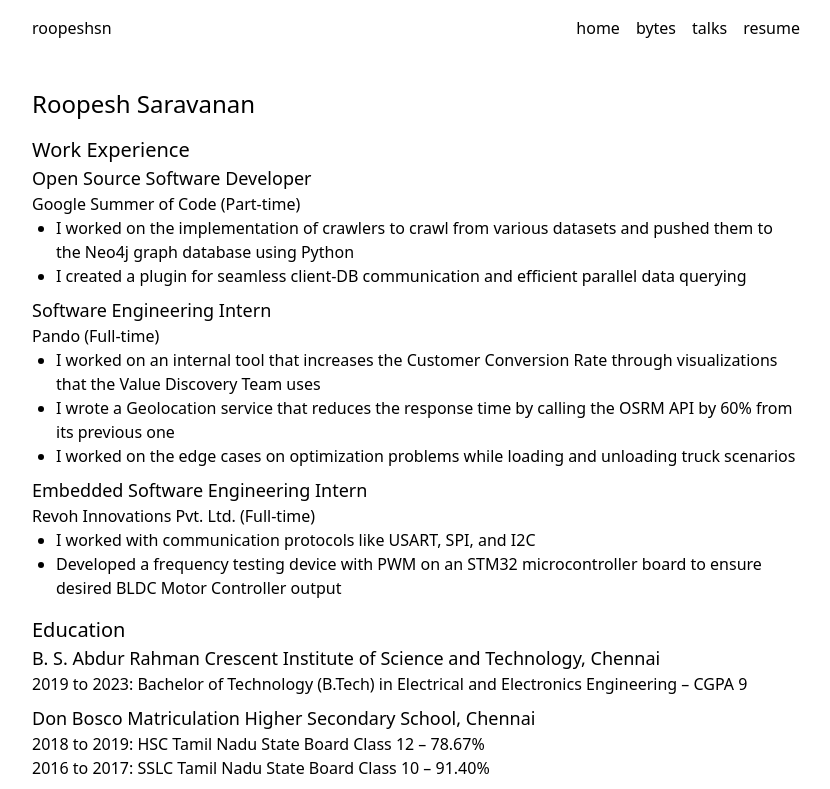
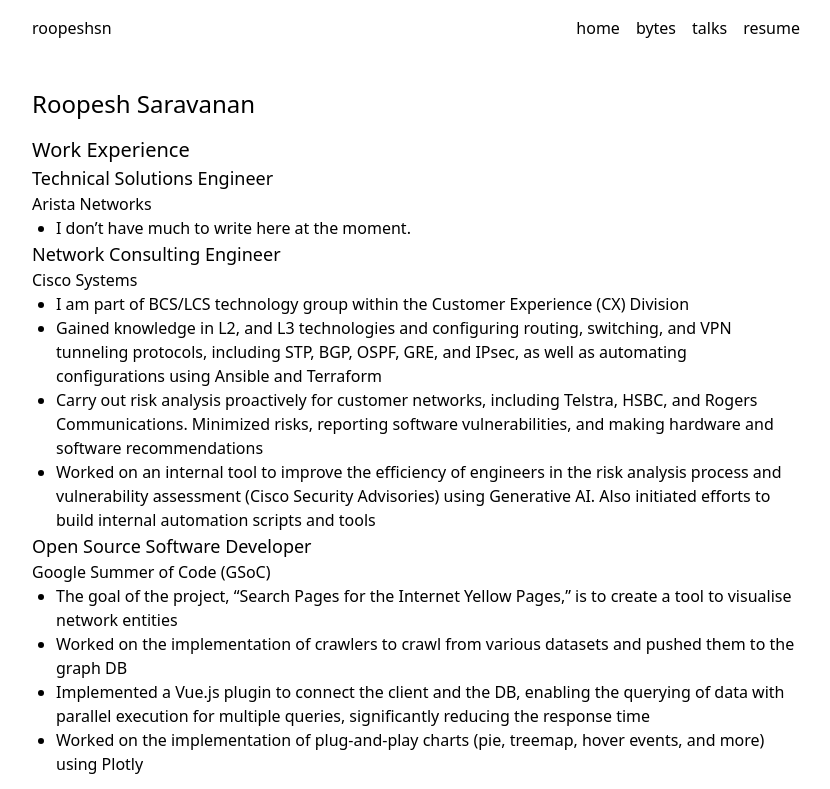
Before and after one commit to roopeshsn/roopeshsn.com, a SvelteKit app: page /resume in a window 1280 px wide. Shown: the top 789 px of the page, without its empty margins (224-1054 px from the left). Built offline with nearby package versions, Linux system fonts and the light colour scheme.

Commit message:
updated resume and front page

```diff
--- a/src/lib/footer.svelte
+++ b/src/lib/footer.svelte
@@ -1,5 +1,5 @@
 <footer class="flex justify-between text-sm py-4 mt-8 text-gray-500">
-	<div>Copyright 2023 <a href="/" class="hover:underline">roopeshsn.com</a></div>
+	<div>Copyright 2025 <a href="/" class="hover:underline">roopeshsn.com</a></div>
 	<div>
 		<span class="mr-2"><a href="/rss.xml" class="hover:underline">RSS Feed</a></span>
 		<span><a href="/sitemap.xml" class="hover:underline">Sitemap</a></span>
--- a/src/lib/info.ts
+++ b/src/lib/info.ts
@@ -12,9 +12,9 @@
 // Used for the landing page & footer of posts
 // export const avatar = 'https://picsum.photos/id/203/250/250'
 export const bio = `\
-Hi! My name is Roopesh Saravanan. I am a recent graduate in electrical and electronics
+Hi! My name is Roopesh Saravanan. I am a graduate in electrical and electronics
 engineering. I am passionate about hardware and software engineering, particularly embedded
-systems, networking, cloud computing, the web, and LLMs.
+systems, networking, and the web.
 `;
 
 // Your social usernames, empty strings won't be used.
--- a/src/routes/+page.svelte
+++ b/src/routes/+page.svelte
@@ -46,9 +46,13 @@
 		<h1 class="text-xl md:text-2xl">Welcome to one of my leased spaces on the Internet!</h1>
 		<div class="mt-4">
 			<p>
-				Hi! My name is Roopesh Saravanan. I work as a network consulting engineer at Cisco. I am
-				passionate about hardware and software engineering, particularly embedded systems,
-				networking, cloud-native, and the web. Find me on <a
+				Hi! My full name is Roopesh Saravanan. Saravanan is my father's name. As I grow up, many of the education and government documentations require filling in a last name, which I don't have. So I included my father's name as my last name.
+
+				I am from Tamil Nadu, and most of them here do the same thing because the previous-to-previous generation had a thought that the caste system can be abolished by not including it as their surname. It's been more than 60 years, but still caste-related violence and honor killing are still practiced.
+
+				Coming back to my bio, I fix networks for a living. I work in TAC at Arista Networks. Previously I worked at Cisco in Professional Services. I am a software hobbyist. I write code in my free time.
+
+				Find me on <a
 					href="https://github.com/roopeshsn"
 					class="text-blue-900 underline"
 					target="_blank"
--- a/src/routes/resume/+page.svelte
+++ b/src/routes/resume/+page.svelte
@@ -26,42 +26,46 @@
 		<h2 class="text-xl font-medium">Work Experience</h2>
 		<div>
 			<div>
+				<h4 class="text-lg font-medium">Technical Solutions Engineer</h4>
+				<p>Arista Networks</p>
+				<ul class="list-disc pl-6">
+					<li>I don’t have much to write here at the moment.</li>
+				</ul>
+			</div>
+			<div>
+				<h4 class="text-lg font-medium">Network Consulting Engineer</h4>
+				<p>Cisco Systems</p>
+				<ul class="list-disc pl-6">
+					<li>I am part of BCS/LCS technology group within the Customer Experience (CX) Division</li>
+					<li>Gained knowledge in L2, and L3 technologies and configuring routing, switching, and VPN tunneling protocols, including STP, BGP, OSPF, GRE, and IPsec, as well as automating configurations using Ansible and Terraform</li>
+					<li>Carry out risk analysis proactively for customer networks, including Telstra, HSBC, and Rogers Communications. Minimized risks, reporting software vulnerabilities, and making hardware and software recommendations</li>
+					<li>Worked on an internal tool to improve the efficiency of engineers in the risk analysis process and vulnerability assessment (Cisco Security Advisories) using Generative AI. Also initiated efforts to build internal automation scripts and tools</li>
+				</ul>
+			</div>
+			<div>
 				<h4 class="text-lg font-medium">Open Source Software Developer</h4>
-				<p>Google Summer of Code (Part-time)</p>
+				<p>Google Summer of Code (GSoC)</p>
 				<ul class="list-disc pl-6">
-					<li>
-						I worked on the implementation of crawlers to crawl from various datasets and pushed
-						them to the Neo4j graph database using Python
-					</li>
-					<li>
-						I created a plugin for seamless client-DB communication and efficient parallel data
-						querying
-					</li>
+					<li>The goal of the project, “Search Pages for the Internet Yellow Pages,” is to create a tool to visualise network entities</li>
+					<li>Worked on the implementation of crawlers to crawl from various datasets and pushed them to the graph DB</li>
+					<li>Implemented a Vue.js plugin to connect the client and the DB, enabling the querying of data with parallel execution for multiple queries, significantly reducing the response time</li>
+					<li>Worked on the implementation of plug-and-play charts (pie, treemap, hover events, and more) using Plotly</li>
 				</ul>
 			</div>
 			<div class="my-2">
 				<h4 class="text-lg font-medium">Software Engineering Intern</h4>
 				<p>Pando (Full-time)</p>
 				<ul class="list-disc pl-6">
-					<li>
-						I worked on an internal tool that increases the Customer Conversion Rate through
-						visualizations that the Value Discovery Team uses
-					</li>
-					<li>
-						I wrote a Geolocation service that reduces the response time by calling the OSRM API by
-						60% from its previous one
-					</li>
-					<li>
-						I worked on the edge cases on optimization problems while loading and unloading truck
-						scenarios
-					</li>
+					<li>Worked on an internal tool that increases the Customer Conversion Rate (CCR) through visualizations that the Value Discovery Team uses.</li>
+					<li>Implemented a Geolocation service that decreases the response time by calling the OSRM API by nearly 60% from its previous one.</li>
+					<li>Worked on the edge cases on optimization problems while loading and unloading truck scenarios.</li>
 				</ul>
 			</div>
 			<div>
 				<h4 class="text-lg font-medium">Embedded Software Engineering Intern</h4>
 				<p>Revoh Innovations Pvt. Ltd. (Full-time)</p>
 				<ul class="list-disc pl-6">
-					<li>I worked with communication protocols like USART, SPI, and I2C</li>
+					<li>Worked with communication protocols like USART, SPI, and I2C</li>
 					<li>
 						Developed a frequency testing device with PWM on an STM32 microcontroller board to
 						ensure desired BLDC Motor Controller output
```
